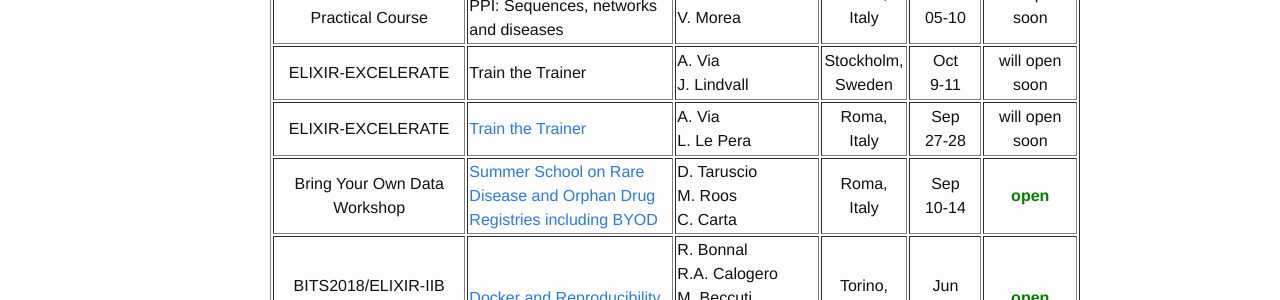
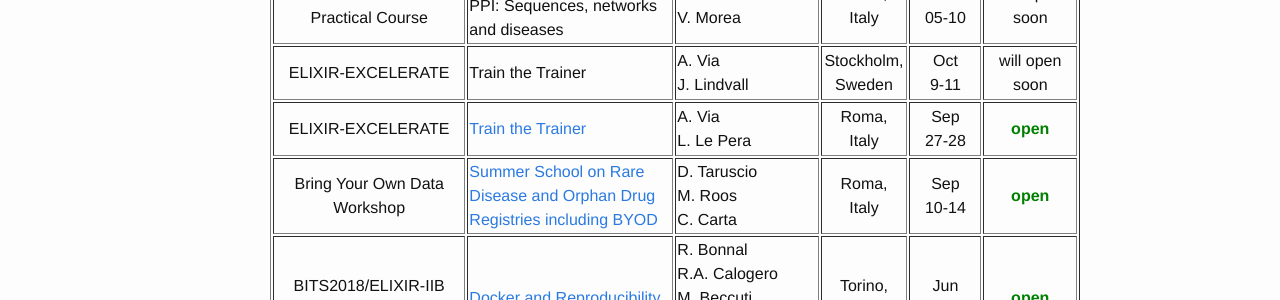
Before and after one commit to ELIXIR-IIB-training/website, a Jekyll site: the page built from _pages/01-all_events.md, in a window 1280 px wide. Shown: the part 316-616 px from the top of the page. Built offline with Jekyll 4.4.1, drawn with Linux system fonts in a browser that asks for light colours.

Commit message:
Update TtT Rome Status

```diff
--- a/_pages/01-all_events.md
+++ b/_pages/01-all_events.md
@@ -35,7 +35,7 @@ permalink: /all_events_2018/
    <td height="50" width="150">A. Via<br>L. Le Pera</td>
    <td height="50" align="center">Roma,<br>Italy</td>
    <td height="50" width="75" width="75" align="center">Sep<br>27-28</td>
-   <td height="50" align="center">will open soon</td>
+   <td height="50" align="center"><font color="green"><b>open</b></font></td>
 </tr>
 <tr>
 <td height="50" align="center">Bring Your Own Data Workshop</td>
```
